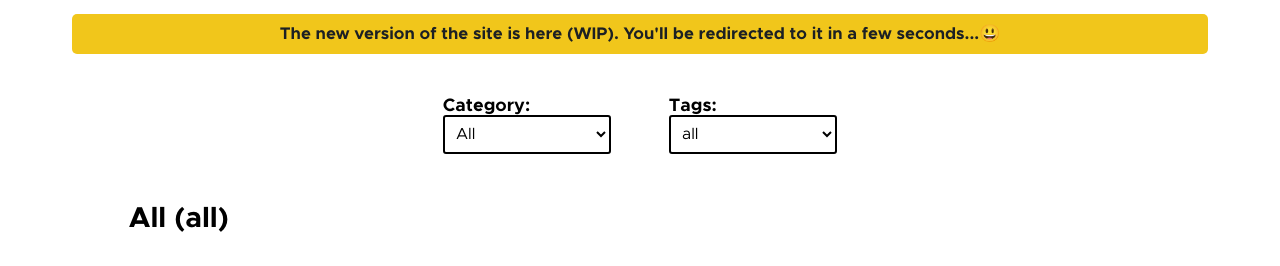
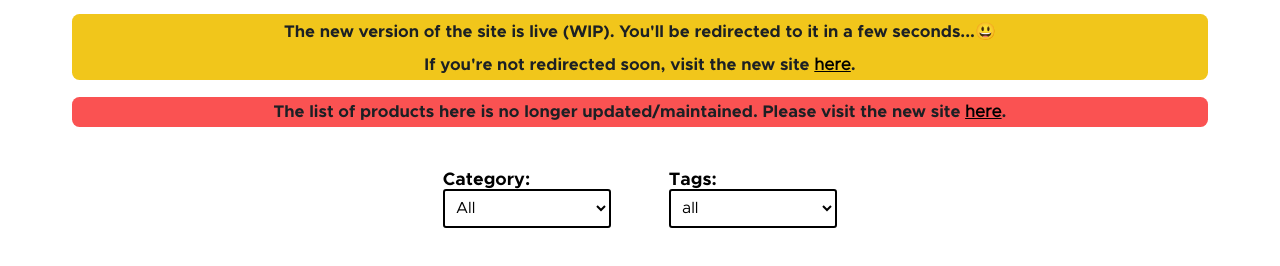
Before and after one commit to oneminch/EncryptedList-v1, a website built with webpack: page index.html in a window 1280 px wide. Shown: the part 185-451 px from the top of the page. Built offline with Linux system fonts and the light colour scheme.

Commit message:
add redirection to new version of the site

```diff
--- a/assets/css/style.scss
+++ b/assets/css/style.scss
@@ -112,6 +112,30 @@ h4 {
    .show {
       display: block;
    }
+}
+
+.message {
+   height: auto;
+   padding: .5rem;
+   border-radius: 7.5px;
+   text-align: center;
+   color: #1c2024;
+}
+
+.message a {
+   text-decoration: underline;
+   background: transparent;
+   font-weight: bold;
+}
+
+// redirection
+.redirect-msg {
+   background-color: #f1c61b;
+}
+
+// disclaimer
+.warning-msg {
+   background-color: #fa5252;
 }
 
 // Options to filter services
--- a/index.html
+++ b/index.html
@@ -3,7 +3,6 @@
 
 <head>
    <meta charset="UTF-8">
-   <meta http-equiv="refresh" content="6;url=https://encryptedlist.xyz/" />
    <meta name="viewport" content="width=device-width, initial-scale=1.0">
    <!-- <meta name="viewport" content="width=device-width, minimum-scale=1.0, maximum-scale=1.0, user-scalable=no"> -->
    <meta http-equiv="X-UA-Compatible" content="ie=edge">
@@ -50,10 +49,17 @@
          fully open source. Do your research before trusting a service 🤓 and enjoy!😉.
       </p>
    </div>
-   <!-- Remove this after redesign -->
-   <h3
-      style="line-height: 40px; height: 40px; border-radius: 5px; text-align: center; background-color: #f1c61b; color: #1c2024;">
-      The new version of the site is here (WIP). You'll be redirected to it in a few seconds...😃
+   <!-- Redirection Message -->
+   <h3 class="redirect-msg message">
+      The new version of the site is live (WIP). You'll be redirected to it in a few seconds...😃
+      <br>
+      <br>
+      If you're not redirected soon, visit the new site <a href="https://encryptedlist.xyz/" title="EncryptedList New Website">here</a>.
+   </h3>
+
+   <!-- warning message -->
+   <h3 class="warning-msg message">
+      The list of products here is no longer updated/maintained. Please visit the new site <a href="https://encryptedlist.xyz/" title="EncryptedList New Website">here</a>.
    </h3>
    <!-- Filter options -->
    <div class="options">
@@ -108,7 +114,7 @@
       </div>
    </div>
    <!-- Javascript -->
-   <script src="dist/bundle.js"></script>
+   <script async src="dist/bundle.js"></script>
    <script data-goatcounter="https://oneminch.goatcounter.com/count" async src="//gc.zgo.at/count.js"></script>
 </body>
 
--- a/src/main.js
+++ b/src/main.js
@@ -9,6 +9,11 @@ const list_container = document.querySelector(".list__container");
 const tag_dropdown = document.querySelector(".tags__list");
 const category_dropdown = document.querySelector(".category__list");
 const dropdown_lists = document.querySelectorAll(".dropdown__list");
+
+// Redirect to new version of site
+setTimeout(() => {
+	window.location.assign("https://encryptedlist.xyz");
+}, 6000);
 
 // 404 Image URL for empty list
 const empty_list_img = "./assets/img/404.png";
```
Also changed, not shown: README.md, assets/css/style.css, assets/img/chiff.svg (added), assets/img/confrere.png, assets/img/jetdrop.png, assets/img/seafile.png, assets/img/tauria.png (added), dist/bundle.js.
